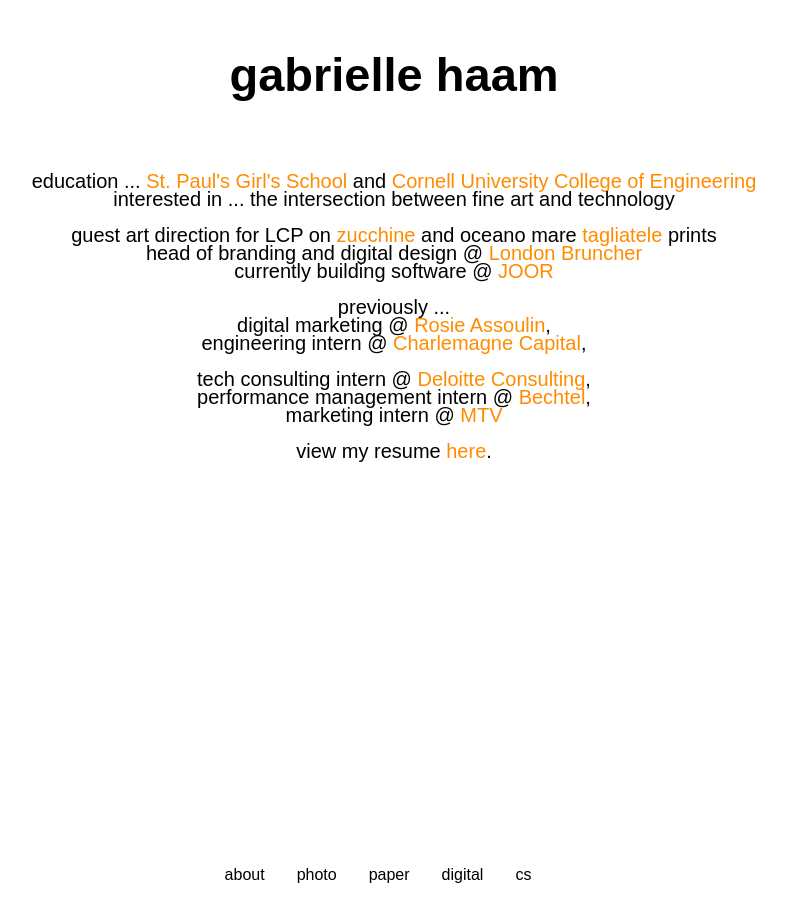
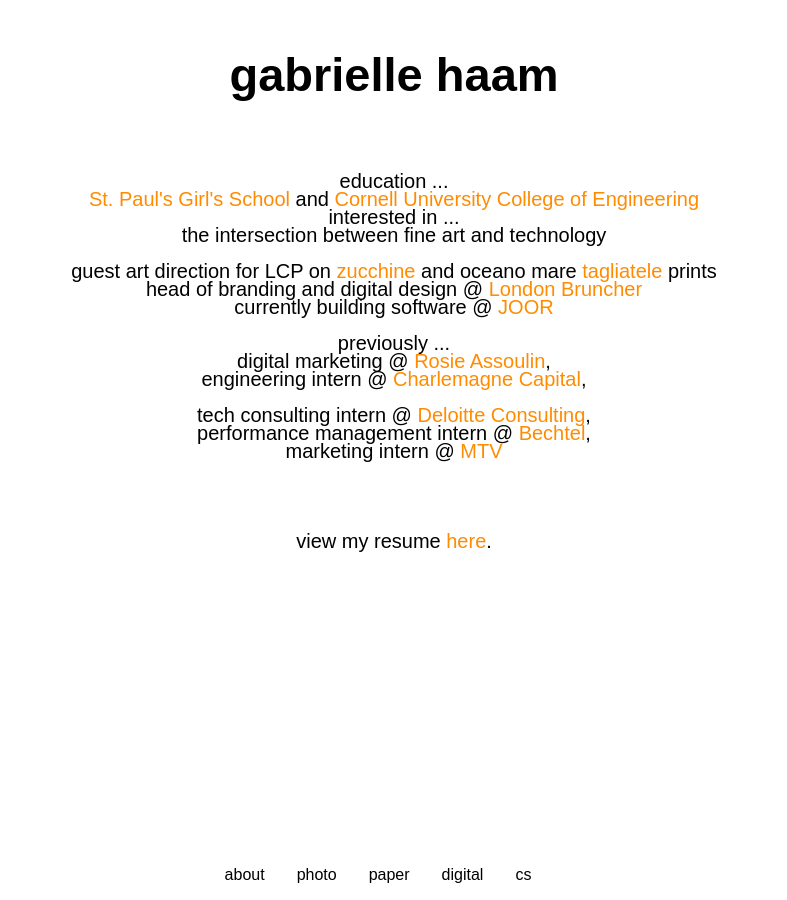
Before and after one commit to gabriellehaam/gabriellehaam.github.io, a Jekyll site: the page built from aboutme.html, in a window 1280 px wide. Shown: the whole page, without its empty margins (270-1057 px from the left). Built offline with Jekyll 4.4.1, drawn with Linux system fonts in a browser that asks for light colours.

```diff
--- a/aboutme.html
+++ b/aboutme.html
@@ -12,9 +12,13 @@ title: gabrielle haam
 
 <div class="maintext">
   <br>
-  <p>education ... <a href="https://spgs.org/">St. Paul's Girl's School</a> and <a href="https://www.engineering.cornell.edu/">Cornell University College of Engineering</a></p>
+  <p>education ... </p>
     <br>
-  <p>interested in ... the intersection between fine art and technology</p>
+  <p><a href="https://spgs.org/">St. Paul's Girl's School</a> and <a href="https://www.engineering.cornell.edu/">Cornell University College of Engineering</a></p>
+    <br>
+<p>interested in ... </p>
+  <br>
+  <p>the intersection between fine art and technology</p>
   <br>
     <br>
   <p>guest art direction for LCP on <a href="https://www.laralcp.com/products/zucchine">zucchine</a> and oceano mare <a href="https://www.laralcp.com/products/tagliatella-003-oceano-mare">tagliatele</a> prints</p>
@@ -37,5 +41,8 @@ title: gabrielle haam
   <p>marketing intern @ <a href="http://www.mtv.co.uk/">MTV</a></p>
   <br>
     <br>
+   <br>
+   <br>
+   <br>
   <p>view my resume <a href=/assets/resume>here</a>.</p>
 </div>
```
